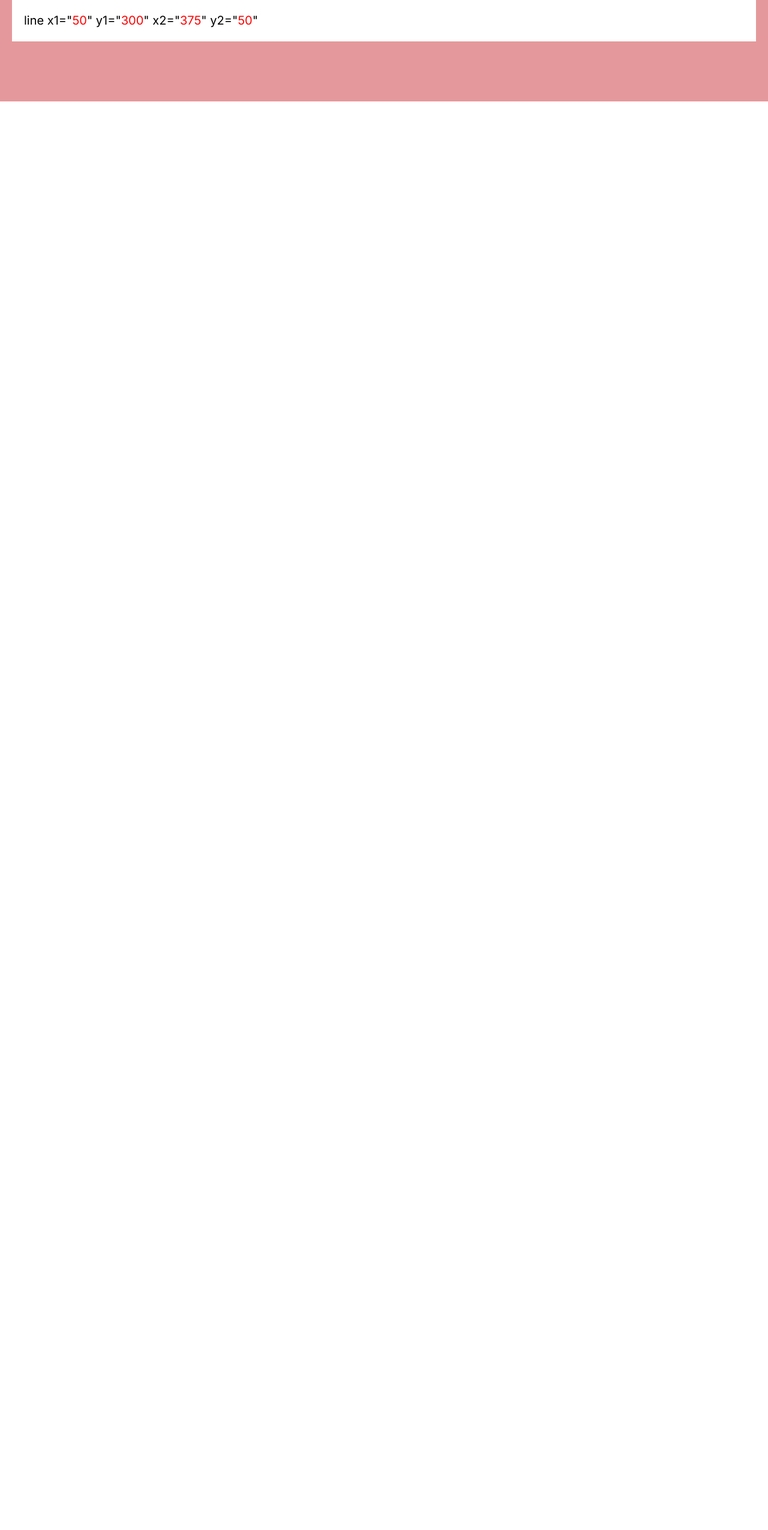
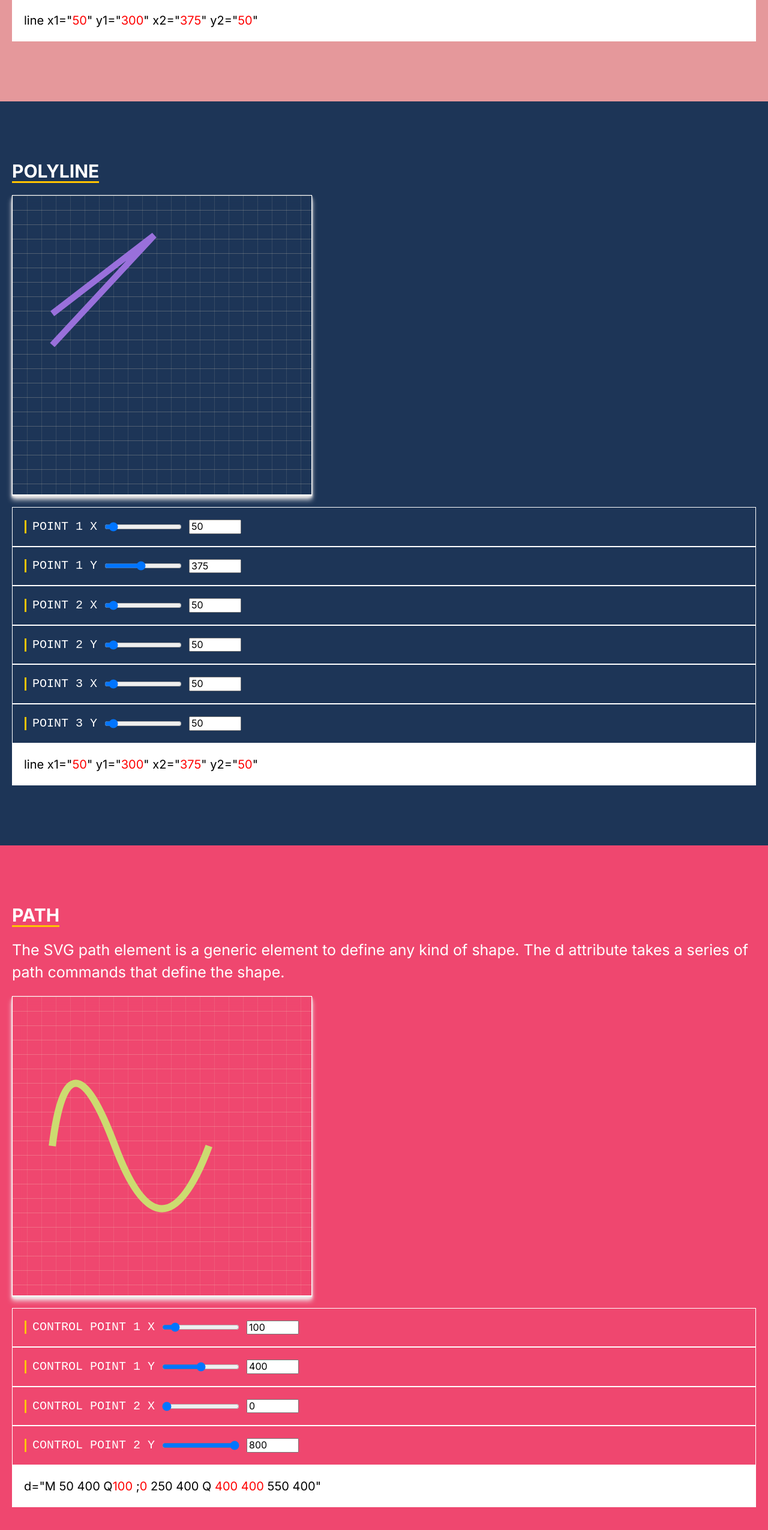
Before and after one commit to Andriikryl/svg-guide, a Next.js app: page / in a window 1280 px wide. Shown: the part 3595-6145 px from the top of the page at 60% size. Before the commit the page ends 3764 px from the top, so only its background shows below. Built offline with nearby package versions, Linux system fonts and the light colour scheme.

Commit message:
add path component

```diff
--- a/src/app/page.tsx
+++ b/src/app/page.tsx
@@ -1,6 +1,8 @@
 import CircleSvg from "@/components/circleSvg/CircleSvg";
 import Hero from "@/components/hero/Hero";
 import Line from "@/components/line/Line";
+import Path from "@/components/path/Path";
+import Polyline from "@/components/polyline/Polyline";
 import ViewBox from "@/components/viewBox/ViewBox";
 
 export default function Home() {
@@ -10,6 +12,8 @@ export default function Home() {
       <ViewBox />
       <CircleSvg />
       <Line />
+      <Polyline />
+      <Path />
     </>
   );
 }
--- /dev/null
+++ b/src/components/path/Path.tsx
@@ -0,0 +1,52 @@
+"use client";
+import React, { useState } from "react";
+import { Container } from "@/components/container/Container";
+import style from "./style.module.css";
+import { MainField } from "@/components/mainField/MainField";
+import { InputFrame } from "@/components/inputFrame/InputFrame";
+export default function Path() {
+  const [x1, setX1] = useState(100);
+  const [y1, setY1] = useState(0);
+  const [x2, setX2] = useState(400);
+  const [y2, setY2] = useState(800);
+  return (
+    <section className={style.line}>
+      <Container>
+        <h4 className={style.line__title}>path</h4>
+        <p className={style.path__description}>
+          The SVG path element is a generic element to define any kind of shape.
+          The d attribute takes a series of path commands that define the shape.
+        </p>
+        <MainField className={style.line__box}>
+          <svg viewBox="0 0 800 800" xmlns="http://www.w3.org/2000/svg">
+            <path
+              d={`M 50 400 Q ${x1} ${y1} 250 400 Q ${x2} ${y2} 550 400 Q {x3}, {y3} 750 400`}
+              fill="none"
+              stroke="#CCDB70"
+              stroke-width="23"
+            />
+          </svg>
+        </MainField>
+        <InputFrame value={x1} set={setX1} min={0} max={800}>
+          control point 1 X
+        </InputFrame>
+        <InputFrame value={x2} set={setX2} min={0} max={800}>
+          control point 1 Y
+        </InputFrame>
+        <InputFrame value={y1} set={setY1} min={0} max={800}>
+          control point 2 X
+        </InputFrame>
+        <InputFrame value={y2} set={setY2} min={0} max={800}>
+          control point 2 Y
+        </InputFrame>
+
+        <p className={style.code__box}>
+          d=&quot;M 50 400 Q<span className={style.code__style}>{x1}</span> ;
+          <span className={style.code__style}>{y1}</span> 250 400 Q{" "}
+          <span className={style.code__style}>{x2}</span>{" "}
+          <span className={style.code__style}>{x2}</span> 550 400&quot;
+        </p>
+      </Container>
+    </section>
+  );
+}
--- /dev/null
+++ b/src/components/path/style.module.css
@@ -0,0 +1,34 @@
+.line{
+    background-color: #ef476f;
+    padding-block: 100px;
+}
+.line__box{
+    max-width: 500px;
+    margin-block-end: 20px;
+}
+
+.line__title{
+    font-size: 30px;
+    color: white;
+    width: max-content;
+    border-bottom: 3px solid #ffc300;
+    text-transform: uppercase;
+    margin-block-end: 20px;
+}
+
+.code__box{
+    padding: 20px;
+    background-color: white;
+    color: black;
+    font-size: 20px;
+}
+
+.code__style{
+    color: red;
+}
+
+.path__description{
+    font-size: 25px;
+    color: white;
+    margin-block-end: 20px;
+}
--- /dev/null
+++ b/src/components/polyline/Polyline.tsx
@@ -0,0 +1,55 @@
+"use client";
+import React, { useState } from "react";
+import { Container } from "@/components/container/Container";
+import style from "./style.module.css";
+import { MainField } from "@/components/mainField/MainField";
+import { InputFrame } from "@/components/inputFrame/InputFrame";
+export default function Polyline() {
+  const [x1, setX1] = useState(50);
+  const [y1, setY1] = useState(300);
+  const [x2, setX2] = useState(375);
+  const [y2, setY2] = useState(50);
+  const [x3, setX3] = useState(50);
+  const [y3, setY3] = useState(50);
+  return (
+    <section className={style.line}>
+      <Container>
+        <h4 className={style.line__title}>polyline</h4>
+        <MainField className={style.line__box}>
+          <svg viewBox="0 0 800 800" xmlns="http://www.w3.org/2000/svg">
+            <polyline
+              points={`${x1},${y1} ${x2},${y2}, ${x3},400`}
+              fill="none"
+              stroke="#9970DB"
+              stroke-width="20"
+            />
+          </svg>
+        </MainField>
+        <InputFrame value={x1} set={setX1} min={0} max={800}>
+          point 1 X
+        </InputFrame>
+        <InputFrame value={x2} set={setX2} min={0} max={800}>
+          point 1 Y
+        </InputFrame>
+        <InputFrame value={x1} set={setY1} min={0} max={800}>
+          point 2 X
+        </InputFrame>
+        <InputFrame value={y2} set={setY2} min={0} max={800}>
+          point 2 Y
+        </InputFrame>
+        <InputFrame value={x3} set={setX3} min={0} max={800}>
+          point 3 X
+        </InputFrame>
+        <InputFrame value={y3} set={setY3} min={0} max={800}>
+          point 3 Y
+        </InputFrame>
+        <p className={style.code__box}>
+          line x1=&quot;<span className={style.code__style}>{x1}</span>&quot;
+          y1=&quot;<span className={style.code__style}>{y1}</span>&quot;
+          x2=&quot;<span className={style.code__style}>{x2}</span>&quot;
+          y2=&quot;<span className={style.code__style}>{y2}</span>&quot;
+        </p>
+      </Container>
+    </section>
+  );
+}
--- /dev/null
+++ b/src/components/polyline/style.module.css
@@ -0,0 +1,28 @@
+.line{
+    background-color: #1d3557;
+    padding-block: 100px;
+}
+.line__box{
+    max-width: 500px;
+    margin-block-end: 20px;
+}
+
+.line__title{
+    font-size: 30px;
+    color: white;
+    width: max-content;
+    border-bottom: 3px solid #ffc300;
+    text-transform: uppercase;
+    margin-block-end: 20px;
+}
+
+.code__box{
+    padding: 20px;
+    background-color: white;
+    color: black;
+    font-size: 20px;
+}
+
+.code__style{
+    color: red;
+}
```
